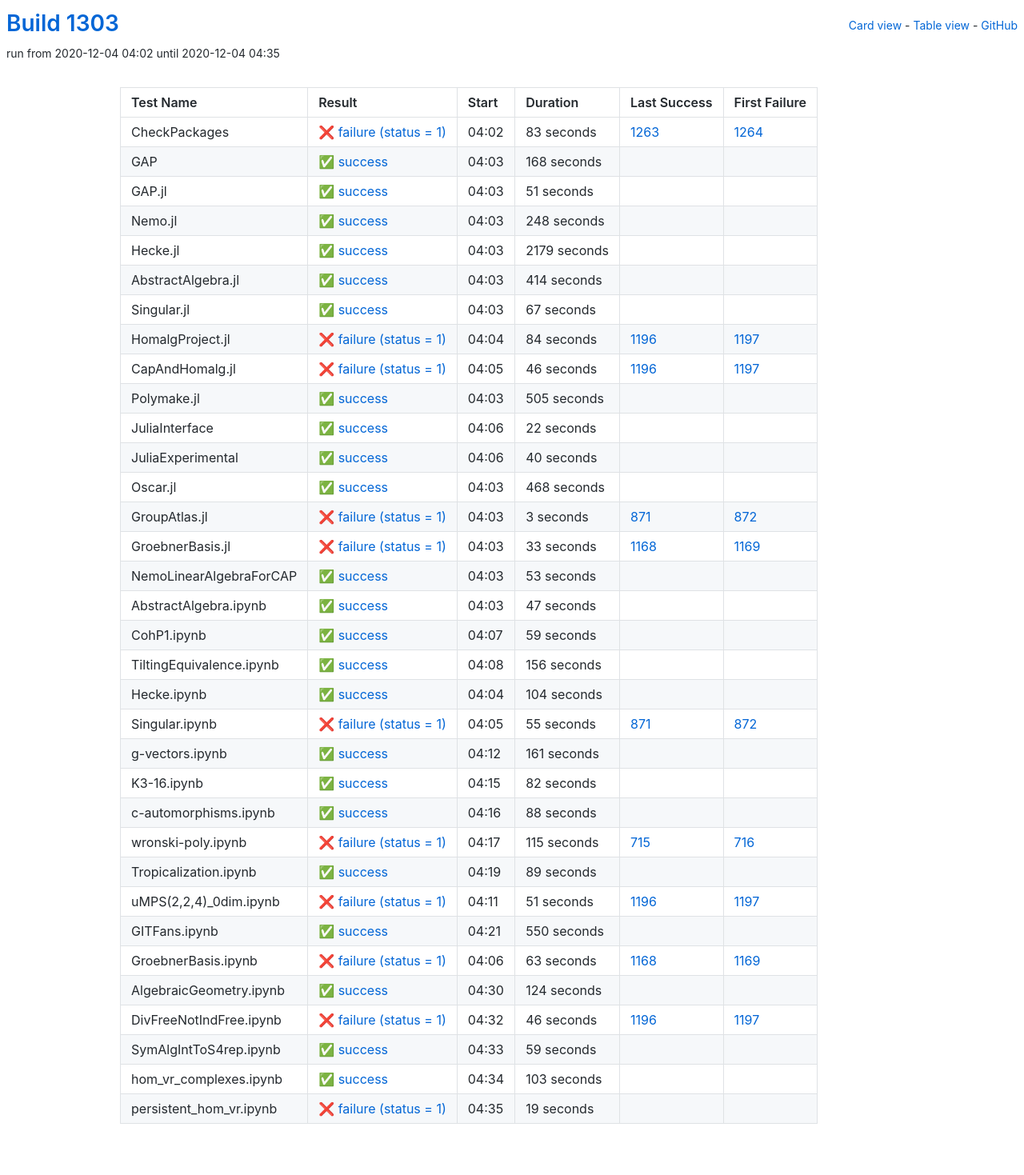
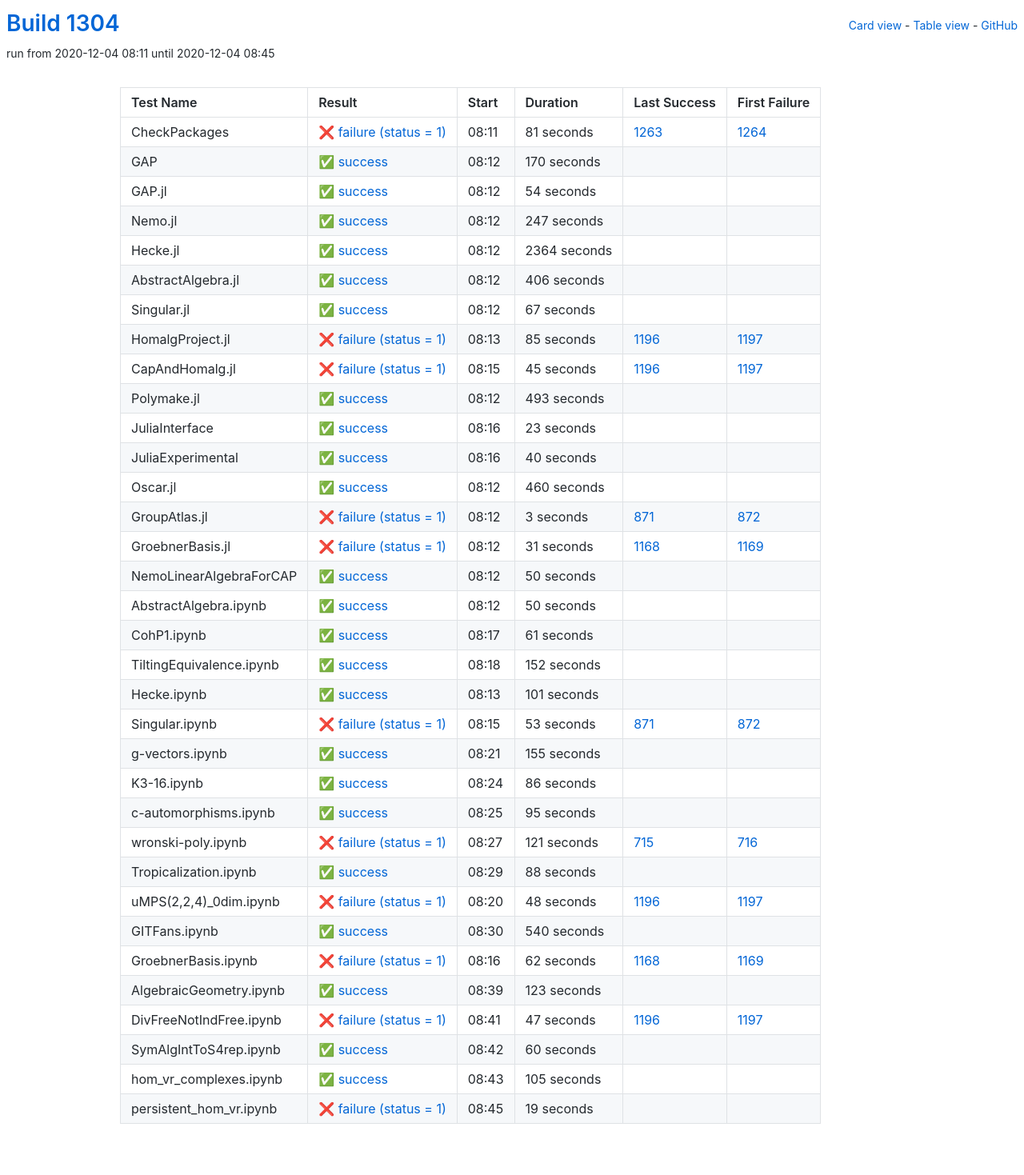
Before and after one commit to oscar-system/oscar-ci-status-stable, a Jekyll site: the page built from table.html, in a window 1280 px wide. Shown: the whole page at 80% size. Built offline with Jekyll 4.4.1, drawn with Linux system fonts in a browser that asks for light colours.

Commit message:
Build #1304

```diff
--- a/_data/ci.yml
+++ b/_data/ci.yml
@@ -1,6 +1,6 @@
 ---
-build: 1303
-build_url: https://oscarci.mathematik.uni-kl.de/job/oscar-stable/1303/
+build: 1304
+build_url: https://oscarci.mathematik.uni-kl.de/job/oscar-stable/1304/
 job: oscar-stable
 organization: oscar-system
 repo: oscar-ci-status-stable
@@ -8,80 +8,80 @@ repourl: https://github.com/oscar-system/oscar-ci-status-stable
 tests:
 - name: CheckPackages
   id: checkpackages
-  log: https://oscarci.mathematik.uni-kl.de/job/oscar-stable/1303/artifact/logs/build-1303/CheckPackages.log
-  start: 2020-12-04 04:02
+  log: https://oscarci.mathematik.uni-kl.de/job/oscar-stable/1304/artifact/logs/build-1304/CheckPackages.log
+  start: 2020-12-04 08:11
   success: false
   exitcode: 1
   status: failure
-  duration: 83
+  duration: 81
   last_success: 1263
   last_success_url: https://oscarci.mathematik.uni-kl.de/job/oscar-stable/1263/
   first_failure: 1264
   first_failure_url: https://oscarci.mathematik.uni-kl.de/job/oscar-stable/1264/
 - name: GAP
   id: gap
-  log: https://oscarci.mathematik.uni-kl.de/job/oscar-stable/1303/artifact/logs/build-1303/GAP.log
-  start: 2020-12-04 04:03
+  log: https://oscarci.mathematik.uni-kl.de/job/oscar-stable/1304/artifact/logs/build-1304/GAP.log
+  start: 2020-12-04 08:12
   success: true
   exitcode: 0
   status: success
-  duration: 168
+  duration: 170
   last_success: false
   last_success_url:
   first_failure: false
   first_failure_url:
 - name: GAP.jl
   id: gap-jl
-  log: https://oscarci.mathematik.uni-kl.de/job/oscar-stable/1303/artifact/logs/build-1303/GAP.jl.log
-  start: 2020-12-04 04:03
+  log: https://oscarci.mathematik.uni-kl.de/job/oscar-stable/1304/artifact/logs/build-1304/GAP.jl.log
+  start: 2020-12-04 08:12
   success: true
   exitcode: 0
   status: success
-  duration: 51
+  duration: 54
   last_success: false
   last_success_url:
   first_failure: false
   first_failure_url:
 - name: Nemo.jl
   id: nemo-jl
-  log: https://oscarci.mathematik.uni-kl.de/job/oscar-stable/1303/artifact/logs/build-1303/Nemo.jl.log
-  start: 2020-12-04 04:03
+  log: https://oscarci.mathematik.uni-kl.de/job/oscar-stable/1304/artifact/logs/build-1304/Nemo.jl.log
+  start: 2020-12-04 08:12
   success: true
   exitcode: 0
   status: success
-  duration: 248
+  duration: 247
   last_success: false
   last_success_url:
   first_failure: false
   first_failure_url:
 - name: Hecke.jl
   id: hecke-jl
-  log: https://oscarci.mathematik.uni-kl.de/job/oscar-stable/1303/artifact/logs/build-1303/Hecke.jl.log
-  start: 2020-12-04 04:03
+  log: https://oscarci.mathematik.uni-kl.de/job/oscar-stable/1304/artifact/logs/build-1304/Hecke.jl.log
+  start: 2020-12-04 08:12
   success: true
   exitcode: 0
   status: success
-  duration: 2179
+  duration: 2364
   last_success: false
   last_success_url:
   first_failure: false
   first_failure_url:
 - name: AbstractAlgebra.jl
   id: abstractalgebra-jl
-  log: https://oscarci.mathematik.uni-kl.de/job/oscar-stable/1303/artifact/logs/build-1303/AbstractAlgebra.jl.log
-  start: 2020-12-04 04:03
+  log: https://oscarci.mathematik.uni-kl.de/job/oscar-stable/1304/artifact/logs/build-1304/AbstractAlgebra.jl.log
+  start: 2020-12-04 08:12
   success: true
   exitcode: 0
   status: success
-  duration: 414
+  duration: 406
   last_success: false
   last_success_url:
   first_failure: false
   first_failure_url:
 - name: Singular.jl
   id: singular-jl
-  log: https://oscarci.mathematik.uni-kl.de/job/oscar-stable/1303/artifact/logs/build-1303/Singular.jl.log
-  start: 2020-12-04 04:03
+  log: https://oscarci.mathematik.uni-kl.de/job/oscar-stable/1304/artifact/logs/build-1304/Singular.jl.log
+  start: 2020-12-04 08:12
   success: true
   exitcode: 0
   status: success
@@ -92,56 +92,56 @@ tests:
   first_failure_url:
 - name: HomalgProject.jl
   id: homalgproject-jl
-  log: https://oscarci.mathematik.uni-kl.de/job/oscar-stable/1303/artifact/logs/build-1303/HomalgProject.jl.log
-  start: 2020-12-04 04:04
+  log: https://oscarci.mathematik.uni-kl.de/job/oscar-stable/1304/artifact/logs/build-1304/HomalgProject.jl.log
+  start: 2020-12-04 08:13
   success: false
   exitcode: 1
   status: failure
-  duration: 84
+  duration: 85
   last_success: 1196
   last_success_url: https://oscarci.mathematik.uni-kl.de/job/oscar-stable/1196/
   first_failure: 1197
   first_failure_url: https://oscarci.mathematik.uni-kl.de/job/oscar-stable/1197/
 - name: CapAndHomalg.jl
   id: capandhomalg-jl
-  log: https://oscarci.mathematik.uni-kl.de/job/oscar-stable/1303/artifact/logs/build-1303/CapAndHomalg.jl.log
-  start: 2020-12-04 04:05
+  log: https://oscarci.mathematik.uni-kl.de/job/oscar-stable/1304/artifact/logs/build-1304/CapAndHomalg.jl.log
+  start: 2020-12-04 08:15
   success: false
   exitcode: 1
   status: failure
-  duration: 46
+  duration: 45
   last_success: 1196
   last_success_url: https://oscarci.mathematik.uni-kl.de/job/oscar-stable/1196/
   first_failure: 1197
   first_failure_url: https://oscarci.mathematik.uni-kl.de/job/oscar-stable/1197/
 - name: Polymake.jl
   id: polymake-jl
-  log: https://oscarci.mathematik.uni-kl.de/job/oscar-stable/1303/artifact/logs/build-1303/Polymake.jl.log
-  start: 2020-12-04 04:03
+  log: https://oscarci.mathematik.uni-kl.de/job/oscar-stable/1304/artifact/logs/build-1304/Polymake.jl.log
+  start: 2020-12-04 08:12
   success: true
   exitcode: 0
   status: success
-  duration: 505
+  duration: 493
   last_success: false
   last_success_url:
   first_failure: false
   first_failure_url:
 - name: JuliaInterface
   id: juliainterface
-  log: https://oscarci.mathematik.uni-kl.de/job/oscar-stable/1303/artifact/logs/build-1303/JuliaInterface.log
-  start: 2020-12-04 04:06
+  log: https://oscarci.mathematik.uni-kl.de/job/oscar-stable/1304/artifact/logs/build-1304/JuliaInterface.log
+  start: 2020-12-04 08:16
   success: true
   exitcode: 0
   status: success
-  duration: 22
+  duration: 23
   last_success: false
   last_success_url:
   first_failure: false
   first_failure_url:
 - name: JuliaExperimental
   id: juliaexperimental
-  log: https://oscarci.mathematik.uni-kl.de/job/oscar-stable/1303/artifact/logs/build-1303/JuliaExperimental.log
-  start: 2020-12-04 04:06
+  log: https://oscarci.mathematik.uni-kl.de/job/oscar-stable/1304/artifact/logs/build-1304/JuliaExperimental.log
+  start: 2020-12-04 08:16
   success: true
   exitcode: 0
   status: success
@@ -152,20 +152,20 @@ tests:
   first_failure_url:
 - name: Oscar.jl
   id: oscar-jl
-  log: https://oscarci.mathematik.uni-kl.de/job/oscar-stable/1303/artifact/logs/build-1303/Oscar.jl.log
-  start: 2020-12-04 04:03
+  log: https://oscarci.mathematik.uni-kl.de/job/oscar-stable/1304/artifact/logs/build-1304/Oscar.jl.log
+  start: 2020-12-04 08:12
   success: true
   exitcode: 0
   status: success
-  duration: 468
+  duration: 460
   last_success: false
   last_success_url:
   first_failure: false
   first_failure_url:
 - name: GroupAtlas.jl
   id: groupatlas-jl
-  log: https://oscarci.mathematik.uni-kl.de/job/oscar-stable/1303/artifact/logs/build-1303/GroupAtlas.jl.log
-  start: 2020-12-04 04:03
+  log: https://oscarci.mathematik.uni-kl.de/job/oscar-stable/1304/artifact/logs/build-1304/GroupAtlas.jl.log
+  start: 2020-12-04 08:12
   success: false
   exitcode: 1
   status: failure
@@ -176,116 +176,140 @@ tests:
   first_failure_url: https://oscarci.mathematik.uni-kl.de/job/oscar-stable/872/
 - name: GroebnerBasis.jl
   id: groebnerbasis-jl
-  log: https://oscarci.mathematik.uni-kl.de/job/oscar-stable/1303/artifact/logs/build-1303/GroebnerBasis.jl.log
-  start: 2020-12-04 04:03
+  log: https://oscarci.mathematik.uni-kl.de/job/oscar-stable/1304/artifact/logs/build-1304/GroebnerBasis.jl.log
+  start: 2020-12-04 08:12
   success: false
   exitcode: 1
   status: failure
-  duration: 33
+  duration: 31
   last_success: 1168
   last_success_url: https://oscarci.mathematik.uni-kl.de/job/oscar-stable/1168/
   first_failure: 1169
   first_failure_url: https://oscarci.mathematik.uni-kl.de/job/oscar-stable/1169/
 - name: NemoLinearAlgebraForCAP
   id: nemolinearalgebraforcap
-  log: https://oscarci.mathematik.uni-kl.de/job/oscar-stable/1303/artifact/logs/build-1303/NemoLinearAlgebraForCAP.log
-  start: 2020-12-04 04:03
+  log: https://oscarci.mathematik.uni-kl.de/job/oscar-stable/1304/artifact/logs/build-1304/NemoLinearAlgebraForCAP.log
+  start: 2020-12-04 08:12
   success: true
   exitcode: 0
   status: success
-  duration: 53
+  duration: 50
   last_success: false
   last_success_url:
   first_failure: false
   first_failure_url:
 - name: AbstractAlgebra.ipynb
   id: abstractalgebra-ipynb
-  log: https://oscarci.mathematik.uni-kl.de/job/oscar-stable/1303/artifact/logs/build-1303/AbstractAlgebra.ipynb.log
-  start: 2020-12-04 04:03
+  log: https://oscarci.mathematik.uni-kl.de/job/oscar-stable/1304/artifact/logs/build-1304/AbstractAlgebra.ipynb.log
+  start: 2020-12-04 08:12
   success: true
   exitcode: 0
   status: success
-  duration: 47
+  duration: 50
   last_success: false
   last_success_url:
   first_failure: false
   first_failure_url:
 - name: CohP1.ipynb
   id: cohp1-ipynb
-  log: https://oscarci.mathematik.uni-kl.de/job/oscar-stable/1303/artifact/logs/build-1303/CohP1.ipynb.log
-  start: 2020-12-04 04:07
+  log: https://oscarci.mathematik.uni-kl.de/job/oscar-stable/1304/artifact/logs/build-1304/CohP1.ipynb.log
+  start: 2020-12-04 08:17
   success: true
   exitcode: 0
   status: success
-  duration: 59
+  duration: 61
   last_success: false
   last_success_url:
   first_failure: false
   first_failure_url:
 - name: TiltingEquivalence.ipynb
   id: tiltingequivalence-ipynb
-  log: https://oscarci.mathematik.uni-kl.de/job/oscar-stable/1303/artifact/logs/build-1303/TiltingEquivalence.ipynb.log
-  start: 2020-12-04 04:08
+  log: https://oscarci.mathematik.uni-kl.de/job/oscar-stable/1304/artifact/logs/build-1304/TiltingEquivalence.ipynb.log
+  start: 2020-12-04 08:18
   success: true
   exitcode: 0
   status: success
-  duration: 156
+  duration: 152
   last_success: false
   last_success_url:
   first_failure: false
   first_failure_url:
 - name: Hecke.ipynb
   id: hecke-ipynb
-  log: https://oscarci.mathematik.uni-kl.de/job/oscar-stable/1303/artifact/logs/build-1303/Hecke.ipynb.log
-  start: 2020-12-04 04:04
+  log: https://oscarci.mathematik.uni-kl.de/job/oscar-stable/1304/artifact/logs/build-1304/Hecke.ipynb.log
+  start: 2020-12-04 08:13
   success: true
   exitcode: 0
   status: success
-  duration: 104
+  duration: 101
   last_success: false
   last_success_url:
   first_failure: false
   first_failure_url:
 - name: Singular.ipynb
   id: singular-ipynb
-  log: https://oscarci.mathematik.uni-kl.de/job/oscar-stable/1303/artifact/logs/build-1303/Singular.ipynb.log
-  start: 2020-12-04 04:05
+  log: https://oscarci.mathematik.uni-kl.de/job/oscar-stable/1304/artifact/logs/build-1304/Singular.ipynb.log
+  start: 2020-12-04 08:15
   success: false
   exitcode: 1
   status: failure
-  duration: 55
+  duration: 53
   last_success: 871
   last_success_url: https://oscarci.mathematik.uni-kl.de/job/oscar-stable/871/
   first_failure: 872
   first_failure_url: https://oscarci.mathematik.uni-kl.de/job/oscar-stable/872/
 - name: g-vectors.ipynb
   id: g-vectors-ipynb
-  log: https://oscarci.mathematik.uni-kl.de/job/oscar-stable/1303/artifact/logs/build-1303/g-vectors.ipynb.log
-  start: 2020-12-04 04:12
+  log: https://oscarci.mathematik.uni-kl.de/job/oscar-stable/1304/artifact/logs/build-1304/g-vectors.ipynb.log
+  start: 2020-12-04 08:21
   success: true
   exitcode: 0
   status: success
-  duration: 161
+  duration: 155
   last_success: false
   last_success_url:
   first_failure: false
   first_failure_url:
 - name: K3-16.ipynb
   id: k3-16-ipynb
-  log: https://oscarci.mathematik.uni-kl.de/job/oscar-stable/1303/artifact/logs/build-1303/K3-16.ipynb.log
-  start: 2020-12-04 04:15
+  log: https://oscarci.mathematik.uni-kl.de/job/oscar-stable/1304/artifact/logs/build-1304/K3-16.ipynb.log
+  start: 2020-12-04 08:24
   success: true
   exitcode: 0
   status: success
-  duration: 82
+  duration: 86
   last_success: false
   last_success_url:
   first_failure: false
   first_failure_url:
 - name: c-automorphisms.ipynb
   id: c-automorphisms-ipynb
-  log: https://oscarci.mathematik.uni-kl.de/job/oscar-stable/1303/artifact/logs/build-1303/c-automorphisms.ipynb.log
-  start: 2020-12-04 04:16
+  log: https://oscarci.mathematik.uni-kl.de/job/oscar-stable/1304/artifact/logs/build-1304/c-automorphisms.ipynb.log
+  start: 2020-12-04 08:25
+  success: true
+  exitcode: 0
+  status: success
+  duration: 95
+  last_success: false
+  last_success_url:
+  first_failure: false
+  first_failure_url:
+- name: wronski-poly.ipynb
+  id: wronski-poly-ipynb
+  log: https://oscarci.mathematik.uni-kl.de/job/oscar-stable/1304/artifact/logs/build-1304/wronski-poly.ipynb.log
+  start: 2020-12-04 08:27
+  success: false
+  exitcode: 1
+  status: failure
+  duration: 121
+  last_success: 715
+  last_success_url: https://oscarci.mathematik.uni-kl.de/job/oscar-stable/715/
+  first_failure: 716
+  first_failure_url: https://oscarci.mathematik.uni-kl.de/job/oscar-stable/716/
+- name: Tropicalization.ipynb
+  id: tropicalization-ipynb
+  log: https://oscarci.mathematik.uni-kl.de/job/oscar-stable/1304/artifact/logs/build-1304/Tropicalization.ipynb.log
+  start: 2020-12-04 08:29
   success: true
   exitcode: 0
   status: success
@@ -294,118 +318,94 @@ tests:
   last_success_url:
   first_failure: false
   first_failure_url:
-- name: wronski-poly.ipynb
-  id: wronski-poly-ipynb
-  log: https://oscarci.mathematik.uni-kl.de/job/oscar-stable/1303/artifact/logs/build-1303/wronski-poly.ipynb.log
-  start: 2020-12-04 04:17
+- name: uMPS(2,2,4)_0dim.ipynb
+  id: umps-2-2-4-0dim-ipynb
+  log: https://oscarci.mathematik.uni-kl.de/job/oscar-stable/1304/artifact/logs/build-1304/uMPS-2-2-4-_0dim.ipynb.log
+  start: 2020-12-04 08:20
   success: false
   exitcode: 1
   status: failure
-  duration: 115
-  last_success: 715
-  last_success_url: https://oscarci.mathematik.uni-kl.de/job/oscar-stable/715/
-  first_failure: 716
-  first_failure_url: https://oscarci.mathematik.uni-kl.de/job/oscar-stable/716/
-- name: Tropicalization.ipynb
-  id: tropicalization-ipynb
-  log: https://oscarci.mathematik.uni-kl.de/job/oscar-stable/1303/artifact/logs/build-1303/Tropicalization.ipynb.log
-  start: 2020-12-04 04:19
-  success: true
-  exitcode: 0
-  status: success
-  duration: 89
-  last_success: false
-  last_success_url:
-  first_failure: false
-  first_failure_url:
-- name: uMPS(2,2,4)_0dim.ipynb
-  id: umps-2-2-4-0dim-ipynb
-  log: https://oscarci.mathematik.uni-kl.de/job/oscar-stable/1303/artifact/logs/build-1303/uMPS-2-2-4-_0dim.ipynb.log
-  start: 2020-12-04 04:11
-  success: false
-  exitcode: 1
-  status: failure
-  duration: 51
+  duration: 48
   last_success: 1196
   last_success_url: https://oscarci.mathematik.uni-kl.de/job/oscar-stable/1196/
   first_failure: 1197
   first_failure_url: https://oscarci.mathematik.uni-kl.de/job/oscar-stable/1197/
 - name: GITFans.ipynb
   id: gitfans-ipynb
-  log: https://oscarci.mathematik.uni-kl.de/job/oscar-stable/1303/artifact/logs/build-1303/GITFans.ipynb.log
-  start: 2020-12-04 04:21
+  log: https://oscarci.mathematik.uni-kl.de/job/oscar-stable/1304/artifact/logs/build-1304/GITFans.ipynb.log
+  start: 2020-12-04 08:30
   success: true
   exitcode: 0
   status: success
-  duration: 550
+  duration: 540
   last_success: false
   last_success_url:
   first_failure: false
   first_failure_url:
 - name: GroebnerBasis.ipynb
   id: groebnerbasis-ipynb
-  log: https://oscarci.mathematik.uni-kl.de/job/oscar-stable/1303/artifact/logs/build-1303/GroebnerBasis.ipynb.log
-  start: 2020-12-04 04:06
+  log: https://oscarci.mathematik.uni-kl.de/job/oscar-stable/1304/artifact/logs/build-1304/GroebnerBasis.ipynb.log
+  start: 2020-12-04 08:16
   success: false
   exitcode: 1
   status: failure
-  duration: 63
+  duration: 62
   last_success: 1168
   last_success_url: https://oscarci.mathematik.uni-kl.de/job/oscar-stable/1168/
   first_failure: 1169
   first_failure_url: https://oscarci.mathematik.uni-kl.de/job/oscar-stable/1169/
 - name: AlgebraicGeometry.ipynb
   id: algebraicgeometry-ipynb
-  log: https://oscarci.mathematik.uni-kl.de/job/oscar-stable/1303/artifact/logs/build-1303/AlgebraicGeometry.ipynb.log
-  start: 2020-12-04 04:30
+  log: https://oscarci.mathematik.uni-kl.de/job/oscar-stable/1304/artifact/logs/build-1304/AlgebraicGeometry.ipynb.log
+  start: 2020-12-04 08:39
   success: true
   exitcode: 0
   status: success
-  duration: 124
+  duration: 123
   last_success: false
   last_success_url:
   first_failure: false
   first_failure_url:
 - name: DivFreeNotIndFree.ipynb
   id: divfreenotindfree-ipynb
-  log: https://oscarci.mathematik.uni-kl.de/job/oscar-stable/1303/artifact/logs/build-1303/DivFreeNotIndFree.ipynb.log
-  start: 2020-12-04 04:32
+  log: https://oscarci.mathematik.uni-kl.de/job/oscar-stable/1304/artifact/logs/build-1304/DivFreeNotIndFree.ipynb.log
+  start: 2020-12-04 08:41
   success: false
   exitcode: 1
   status: failure
-  duration: 46
+  duration: 47
   last_success: 1196
   last_success_url: https://oscarci.mathematik.uni-kl.de/job/oscar-stable/1196/
   first_failure: 1197
   first_failure_url: https://oscarci.mathematik.uni-kl.de/job/oscar-stable/1197/
 - name: SymAlgIntToS4rep.ipynb
   id: symalginttos4rep-ipynb
-  log: https://oscarci.mathematik.uni-kl.de/job/oscar-stable/1303/artifact/logs/build-1303/SymAlgIntToS4rep.ipynb.log
-  start: 2020-12-04 04:33
+  log: https://oscarci.mathematik.uni-kl.de/job/oscar-stable/1304/artifact/logs/build-1304/SymAlgIntToS4rep.ipynb.log
+  start: 2020-12-04 08:42
   success: true
   exitcode: 0
   status: success
-  duration: 59
+  duration: 60
   last_success: false
   last_success_url:
   first_failure: false
   first_failure_url:
 - name: hom_vr_complexes.ipynb
   id: hom-vr-complexes-ipynb
-  log: https://oscarci.mathematik.uni-kl.de/job/oscar-stable/1303/artifact/logs/build-1303/hom_vr_complexes.ipynb.log
-  start: 2020-12-04 04:34
+  log: https://oscarci.mathematik.uni-kl.de/job/oscar-stable/1304/artifact/logs/build-1304/hom_vr_complexes.ipynb.log
+  start: 2020-12-04 08:43
   success: true
   exitcode: 0
   status: success
-  duration: 103
+  duration: 105
   last_success: false
   last_success_url:
   first_failure: false
   first_failure_url:
 - name: persistent_hom_vr.ipynb
   id: persistent-hom-vr-ipynb
-  log: https://oscarci.mathematik.uni-kl.de/job/oscar-stable/1303/artifact/logs/build-1303/persistent_hom_vr.ipynb.log
-  start: 2020-12-04 04:35
+  log: https://oscarci.mathematik.uni-kl.de/job/oscar-stable/1304/artifact/logs/build-1304/persistent_hom_vr.ipynb.log
+  start: 2020-12-04 08:45
   success: false
   exitcode: 1
   status: failure
```
Also changed, not shown: README.md.
